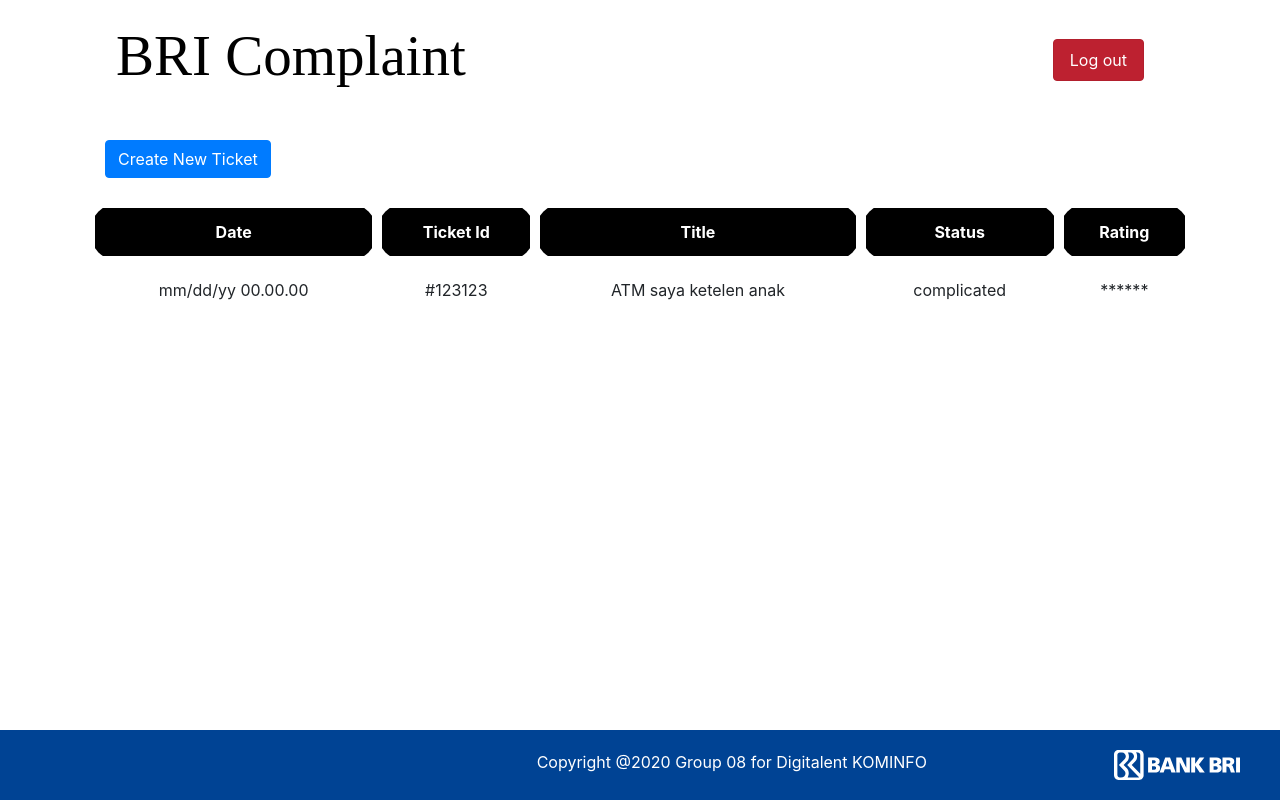
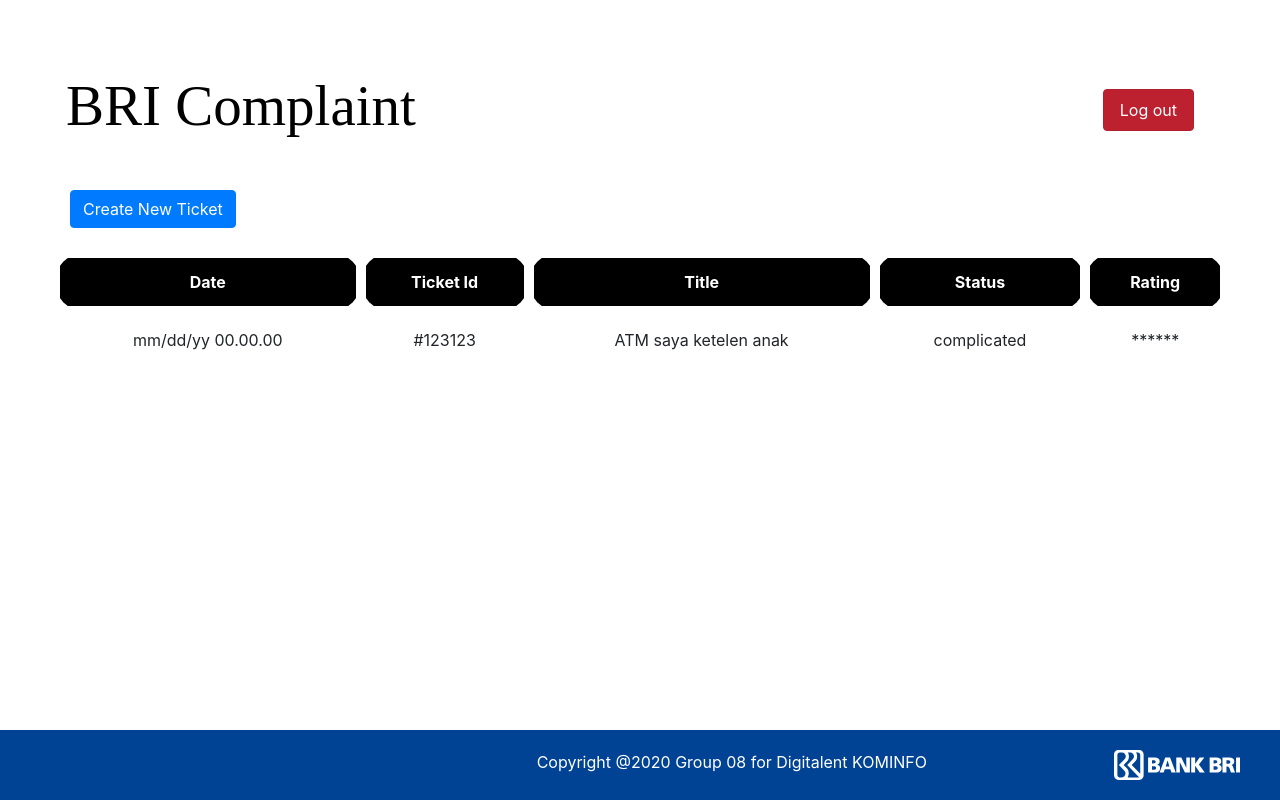
Before and after one commit to robbanimustofa/Bri_Complaint, a React (Create React App) app: page / in a window 1280 px wide. Built offline with nearby package versions, Linux system fonts and the light colour scheme.

Commit message:
fixed navbar

```diff
--- a/src/page/customer/Navbar.js
+++ b/src/page/customer/Navbar.js
@@ -3,8 +3,10 @@
 const Navbar = () => {
     return(
         <div className="navbar">
-            <div className="container">
-                <h1 className="navbar-brand font-goldman font-57" href="#">BRI Complaint</h1>
+            <div>
+                <h1 className="navbar-brand font-goldman font-57">BRI Complaint</h1>
+            </div>
+            <div>
                 <ul className="nav justify-content-end">
                     <li className="nav nav-item">
                         <a href="#" className="nav nav-link active btn btn-danger bg-btn">Log out</a>
--- a/src/page/customer/TicketListCs.js
+++ b/src/page/customer/TicketListCs.js
@@ -5,7 +5,7 @@
 class TicketListCs extends Component {
     render() {
         return(
-            <div className="container">
+            <div style={{margin:"50px"}}>
                 <Navbar/>
                 <button className="btn btn-primary">Create New Ticket</button>
                 <Table>
```
